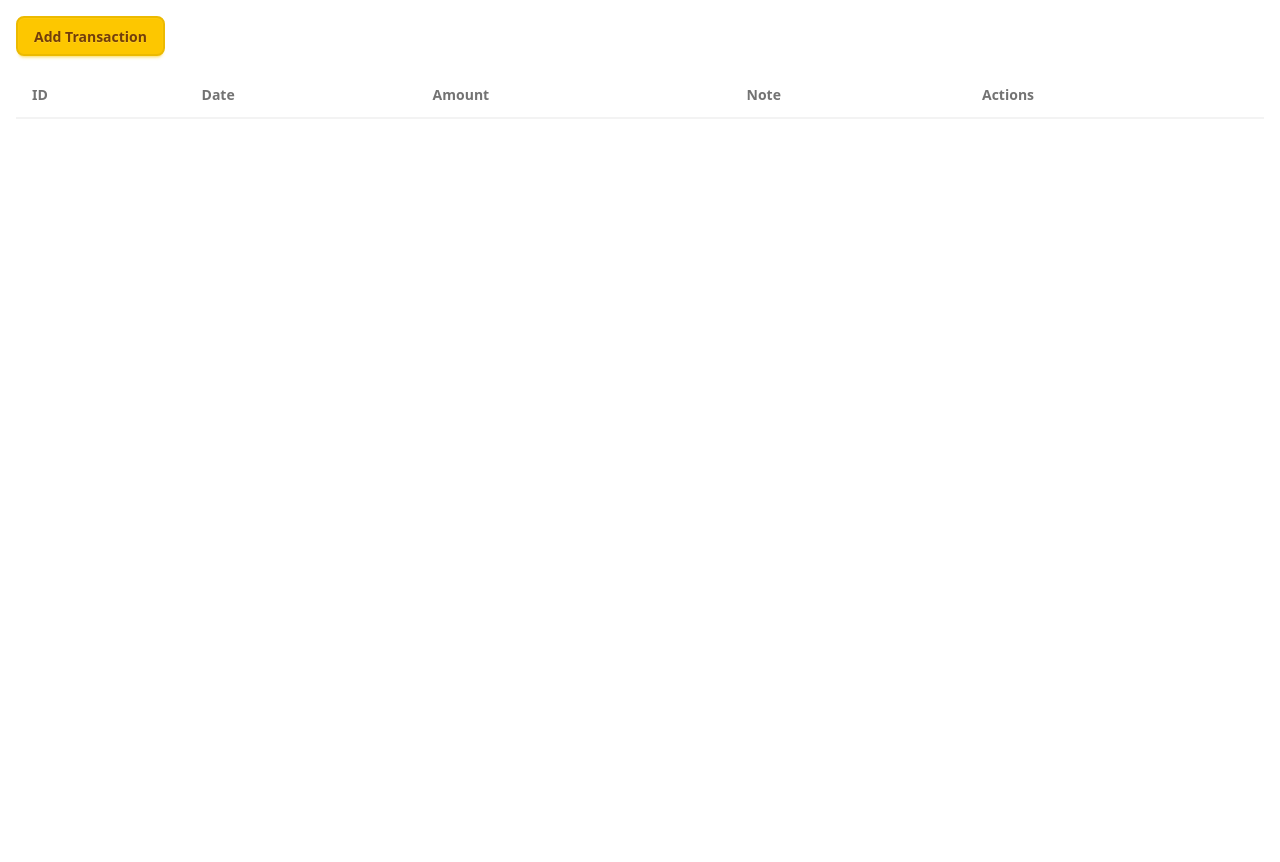
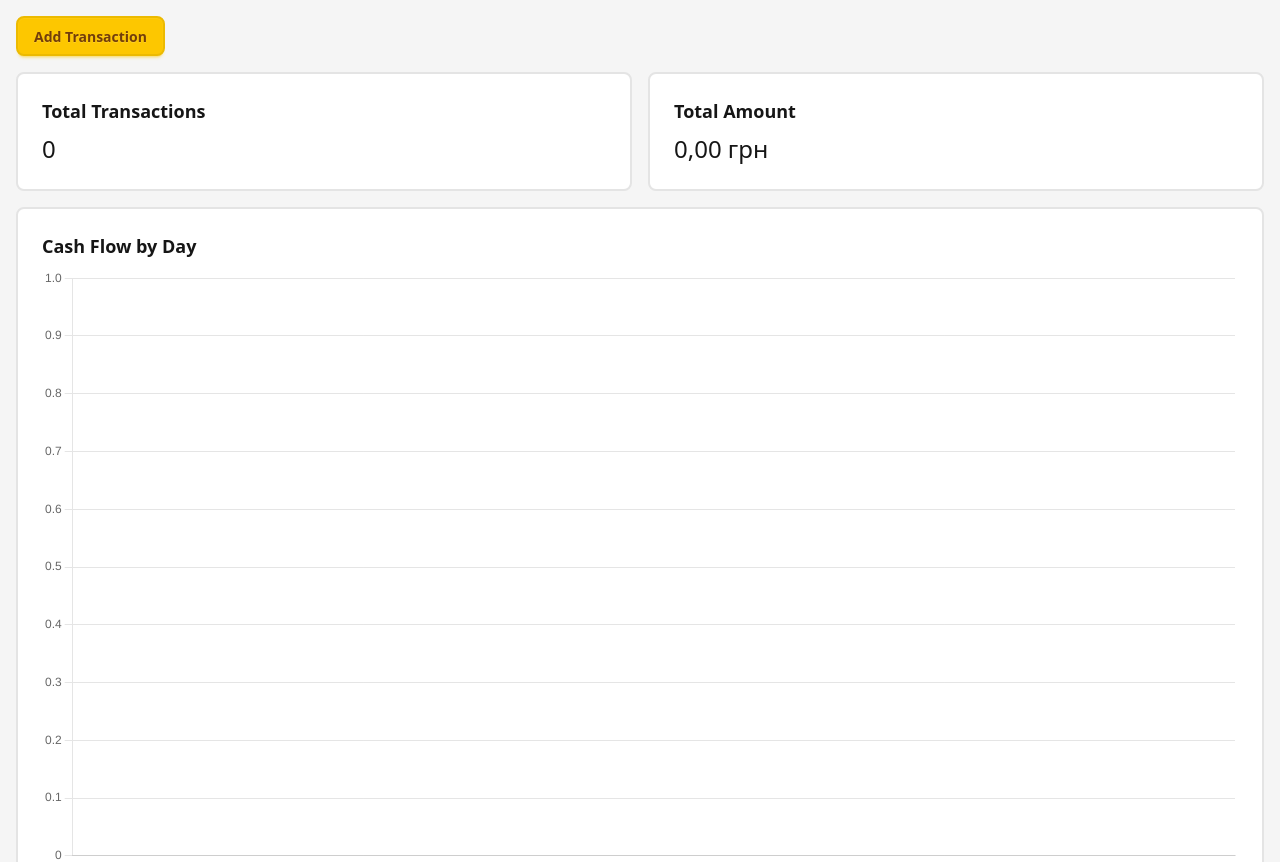
Before and after one commit to Loafer19/FundsFlow, a Vue app: page / in a window 1280 px wide. Shown: the top 862 px of the page. Before the commit the page ends 800 px from the top, so only its background shows below. Built offline with nearby package versions, Linux system fonts and the light colour scheme.

Commit message:
Charts
- Cash Flow by Day

```diff
--- a/index.html
+++ b/index.html
@@ -12,7 +12,7 @@
     <script type="module" src="/src/main.js"></script>
 </head>
 
-<body>
+<body class="bg-base-200">
 
 </body>
 
--- a/package.json
+++ b/package.json
@@ -1,6 +1,8 @@
 {
     "dependencies": {
-        "vue": "^3.5.13"
+        "chart.js": "^4.4.8",
+        "vue": "^3.5.13",
+        "vue-chartjs": "^5.3.2"
     },
     "devDependencies": {
         "@biomejs/biome": "^1.9.4",
--- a/src/App.vue
+++ b/src/App.vue
@@ -10,19 +10,38 @@
             </button>
         </div>
 
+        <div class="grid grid-cols-1 md:grid-cols-2 gap-4 mb-4">
+            <div class="card card-border border-base-300 bg-base-100">
+                <div class="card-body">
+                    <h2 class="card-title">Total Transactions</h2>
+                    <p class="text-2xl">{{ transactions.length }}</p>
+                </div>
+            </div>
+            <div class="card card-border border-base-300 bg-base-100">
+                <div class="card-body">
+                    <h2 class="card-title">Total Amount</h2>
+                    <p class="text-2xl">{{ formatMoney(totalAmount) }}</p>
+                </div>
+            </div>
+        </div>
+
+        <TransactionsChart :transactions />
+
         <TransactionListTable :transactions @transaction-remove="transactionDelete" />
     </div>
 </template>
 
 <script setup>
-import { ref, inject, onMounted } from 'vue'
+import { ref, inject, onMounted, computed } from 'vue'
 import { DB_Transactions_All, DB_Transactions_Add, DB_Transactions_Delete } from './services/db.js'
 import TransactionAddModal from './modals/TransactionAddModal.vue'
 import TransactionListTable from './tables/TransactionListTable.vue'
 import Toasts from './components/Toasts.vue'
+import TransactionsChart from './charts/TransactionsChart.vue'
 
 const transactions = ref([])
 const toasts = inject('toasts')
+const formatMoney = inject('formatMoney')
 
 onMounted(async () => {
     DB_Transactions_All()
@@ -69,8 +88,11 @@ const transactionDelete = (id) => {
                 type: 'error'
             })
         })
+}
 
-}
+const totalAmount = computed(() => {
+    return transactions.value.reduce((sum, t) => sum + Number(t.amount), 0)
+})
 </script>
 
 <style scoped></style>
--- a/src/assets/css/main.css
+++ b/src/assets/css/main.css
@@ -43,6 +43,10 @@ html {
     overflow-y: scroll;
 }
 
+body {
+    min-height: 100vh;
+}
+
 .toast {
     z-index: 1000;
 }
--- /dev/null
+++ b/src/charts/TransactionsChart.vue
@@ -0,0 +1,63 @@
+<template>
+    <div class="card card-border border-base-300 bg-base-100 mb-4">
+        <div class="card-body">
+            <h2 class="card-title">Cash Flow by Day</h2>
+            <LineChart :data="chartData" :options="chartOptions" />
+        </div>
+    </div>
+</template>
+
+<script setup>
+import { inject, computed } from 'vue'
+import { Line as LineChart } from 'vue-chartjs'
+import {
+    Chart as ChartJS,
+    Tooltip,
+    LineElement,
+    PointElement,
+    CategoryScale,
+    LinearScale
+} from 'chart.js'
+
+ChartJS.register(Tooltip, LineElement, PointElement, CategoryScale, LinearScale)
+
+const props = defineProps({
+    transactions: {
+        type: Array,
+        required: true
+    }
+})
+
+const transactionsFormatted = computed(() => {
+    return props.transactions
+        .sort((a, b) => new Date(a.date) - new Date(b.date))
+        .reduce((acc, t) => {
+            const date = t.date.split('T')[0]
+            if (acc[date]) {
+                acc[date] += t.amount
+            } else {
+                acc[date] = t.amount
+            }
+            return acc
+        }, {})
+})
+
+const formatDate = inject('formatDate')
+
+const chartData = computed(() => ({
+    labels: Object.keys(transactionsFormatted.value),
+    datasets: [
+        {
+            data: Object.values(transactionsFormatted.value),
+            borderColor: 'oklch(85% 0.199 91.936)',
+            backgroundColor: 'oklch(85% 0.199 91.936 / 0.2)',
+            tension: 0.3
+        }
+    ]
+}))
+
+const chartOptions = {
+    plugins: { legend: { display: false } },
+}
+
+</script>
--- a/src/main.js
+++ b/src/main.js
@@ -4,4 +4,14 @@ import App from './App.vue'
 
 const toasts = reactive([])
 
-createApp(App).provide('toasts', toasts).mount('body')
+const formatMoney = (amount) => new Intl.NumberFormat('uk-UA', {
+    style: 'currency',
+    currency: 'UAH'
+}).format(amount)
+
+const formatDate = (date) => new Date(date).toLocaleDateString()
+
+createApp(App).provide('toasts', toasts)
+    .provide('formatMoney', formatMoney)
+    .provide('formatDate', formatDate)
+    .mount('body')
--- a/src/tables/TransactionListTable.vue
+++ b/src/tables/TransactionListTable.vue
@@ -1,4 +1,6 @@
 <template>
+    <div class="card card-border border-base-300 bg-base-100 mb-4">
+        <div class="card-body">
             <div class="overflow-x-auto">
                 <table class="table w-full">
                     <thead>
@@ -14,7 +16,7 @@
                         <tr v-for="transaction in transactions" :key="transaction.id">
                             <td>{{ transaction.id }}</td>
                             <td>{{ formatDate(transaction.date) }}</td>
-                    <td>{{ formatAmount(transaction.amount) }}</td>
+                            <td>{{ formatMoney(transaction.amount) }}</td>
                             <td>{{ transaction.note || '-' }}</td>
                             <td>
                                 <button class="btn btn-error btn-square btn-sm"
@@ -40,9 +42,16 @@
                     </tbody>
                 </table>
             </div>
+        </div>
+    </div>
 </template>
 
 <script setup>
+import { inject } from 'vue'
+
+const formatMoney = inject('formatMoney')
+const formatDate = inject('formatDate')
+
 defineProps({
     transactions: {
         type: Array,
@@ -51,17 +60,6 @@ defineProps({
 })
 
 defineEmits(['transaction-remove'])
-
-const formatDate = (date) => {
-    return new Date(date).toLocaleDateString()
-}
-
-const formatAmount = (amount) => {
-    return new Intl.NumberFormat('uk-UA', {
-        style: 'currency',
-        currency: 'UAH'
-    }).format(amount)
-}
 </script>
 
 <style scoped></style>
```
Also changed, not shown: 1 other file (tests, documents, lock files or other folders). Lines whose indentation alone changed are shown as unchanged.
